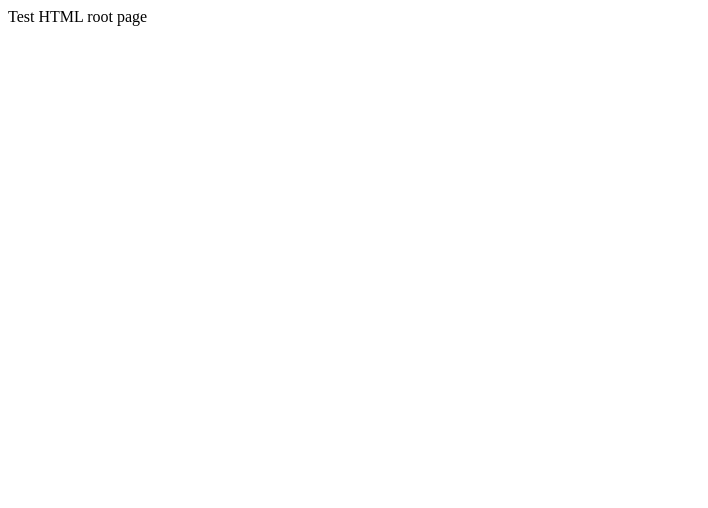
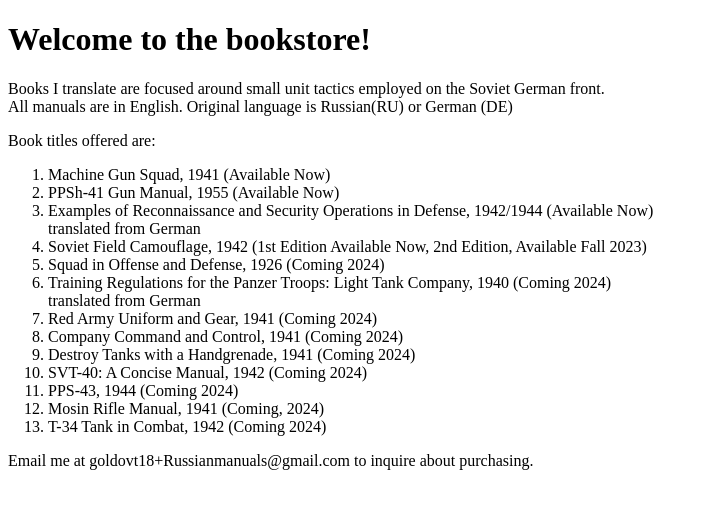
Before and after one commit to russianmanuals/russianmanuals, a plain HTML site: page index.html in a window 1280 px wide. Shown: the whole page, without its empty margins (0-708 px from the left). Drawn offline with Linux system fonts and the light colour scheme.

Commit message:
all book titles index.html

```diff
--- a/index.html
+++ b/index.html
@@ -1 +1,36 @@
-Test HTML root page
+<!doctype html>
+ <html lang="en">
+    <head>
+       <title> Military Bookstore </title>
+   </head>
+
+    <body>
+      <h1> Welcome to the bookstore!</h1>
+
+      <p> Books I translate are focused around small unit tactics employed on the Soviet German front.<br>
+      All manuals are in English. Original language is Russian(RU) or German (DE)</p>
+
+      <p> Book titles offered are:</p>
+
+      <ol>
+        <li>Machine Gun Squad, 1941 (Available Now)</li>
+        <li>PPSh-41 Gun Manual, 1955 (Available Now)</li>
+        <li>Examples of Reconnaissance and Security Operations in Defense, 1942/1944 (Available Now)</li>
+            translated from German
+        <li>Soviet Field Camouflage, 1942 (1st Edition Available Now, 2nd Edition, Available Fall 2023)
+        <li>Squad in Offense and Defense, 1926 (Coming 2024)</li>
+        <li>Training Regulations for the Panzer Troops: Light Tank Company, 1940 (Coming 2024)</li>
+            translated from German
+        <li>Red Army Uniform and Gear, 1941 (Coming 2024)</li>
+        <li>Company Command and Control, 1941 (Coming 2024)</li>
+        <li>Destroy Tanks with a Handgrenade, 1941 (Coming 2024)</li>
+        <li>SVT-40: A Concise Manual, 1942 (Coming 2024)</li>
+        <li>PPS-43, 1944 (Coming 2024)</li>
+        <li>Mosin Rifle Manual, 1941 (Coming, 2024)</li>
+        <li>T-34 Tank in Combat, 1942 (Coming 2024)</li>
+      </ol>
+
+       <p> Email me at goldovt18+Russianmanuals@gmail.com to inquire about purchasing.</p>
+
+   </body>
+</html>
```
